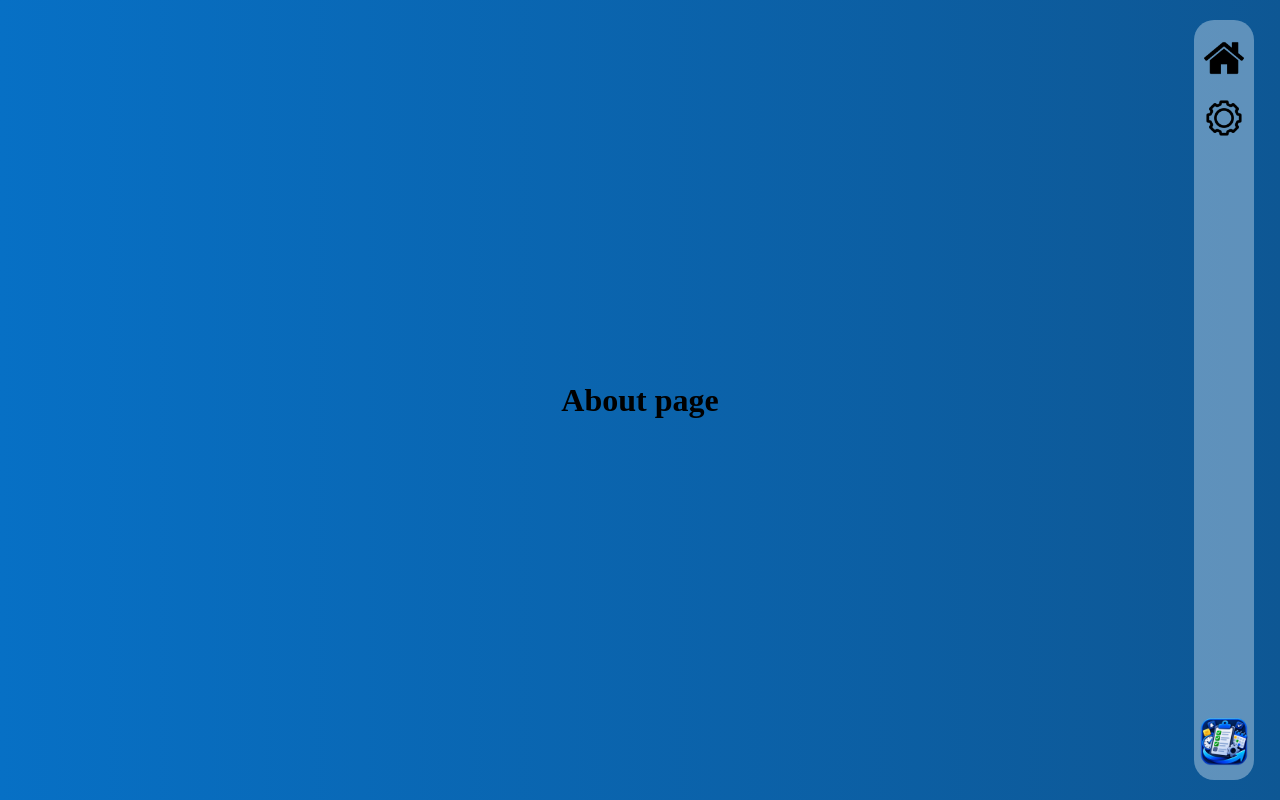
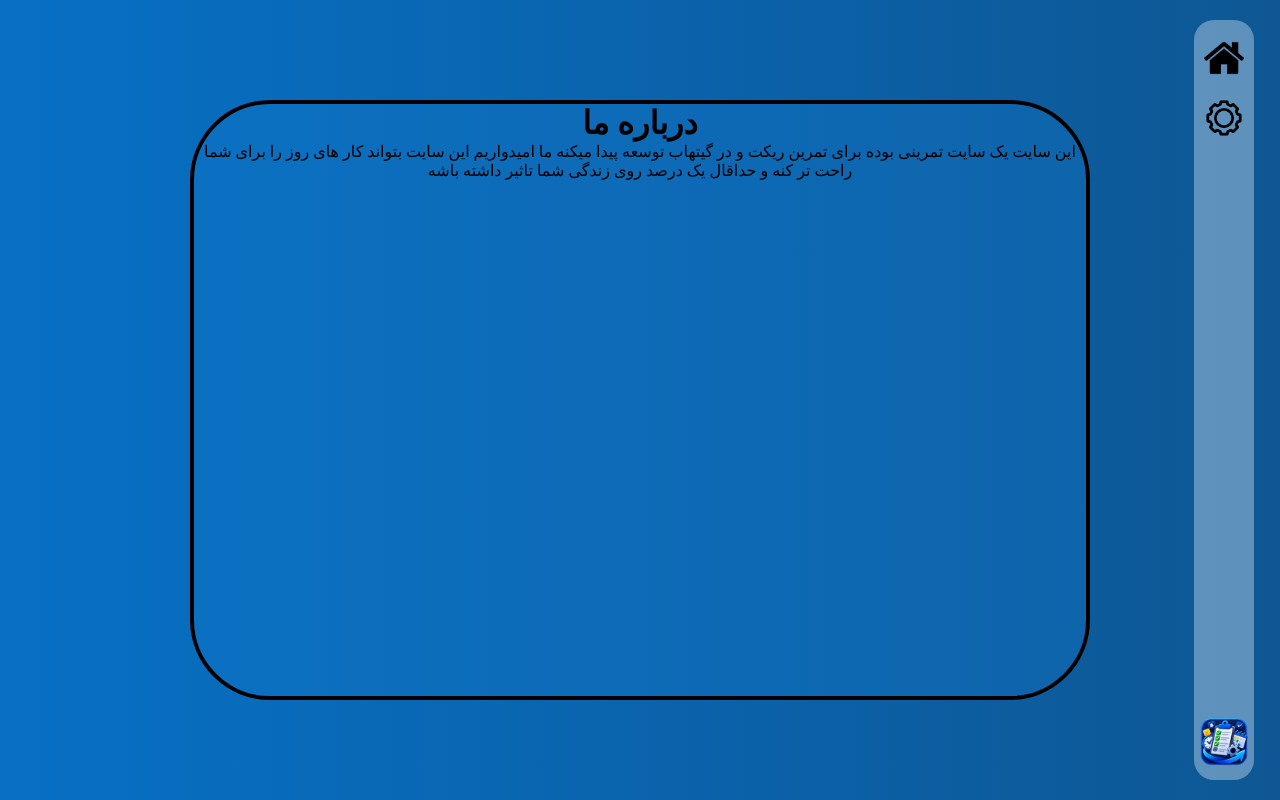
Before and after one commit to artin231/TaskManager-with-React-js, a React (Vite) app in the folder TaskManager/: page /about in a window 1280 px wide. Built offline with nearby package versions, Linux system fonts and the light colour scheme.

Commit message:
a new change in a about page

```diff
--- a/TaskManager/index.html
+++ b/TaskManager/index.html
@@ -2,7 +2,7 @@
 <html lang="en">
   <head>
     <meta charset="UTF-8" />
-    <link rel="icon" type="image/svg+xml" href="/favicon.svg" />
+    <link rel="icon" type="image/svg+xml" href="/src/assets/ChatGPT Image Aug 9, 2026, 11_33_10 PM.png" />
     <meta name="viewport" content="width=device-width, initial-scale=1.0" />
     <title>taskmanager</title>
   </head>
--- a/TaskManager/src/css/main.css
+++ b/TaskManager/src/css/main.css
@@ -76,7 +76,7 @@ header nav  .logo{
     justify-self: flex-end !important;
     align-self: center;
 }
-
+.container .AboutBox,
 .container .TasksBox{
     width: 900px;
     height: 600px;
@@ -89,6 +89,10 @@ header nav  .logo{
     backdrop-filter: blur(100%);
 }
 
-.container .TasksBox:hover{
+.container .TasksBox:hover,.container .AboutBox:hover{
     transform: translateY(-1%);
 }
+
+.container .AboutBox{
+    text-align: center;
+}
--- a/TaskManager/src/pages/AboutPage.jsx
+++ b/TaskManager/src/pages/AboutPage.jsx
@@ -5,7 +5,10 @@ let AboutPage = () => {
     return (
         <div className="container">
             <Header />
-            <h1>About page</h1>
+            <div className="AboutBox">
+                <h1>درباره ما</h1>
+                <p> این سایت یک سایت تمرینی بوده برای تمرین ریکت و در گیتهاب توسعه پیدا میکنه ما امیدواریم این سایت بتواند کار های روز را برای شما راحت تر کنه و حداقال یک درصد روی زندگی شما تاثیر داشته باشه</p>
+            </div>
         </div>
     )
 }
```
